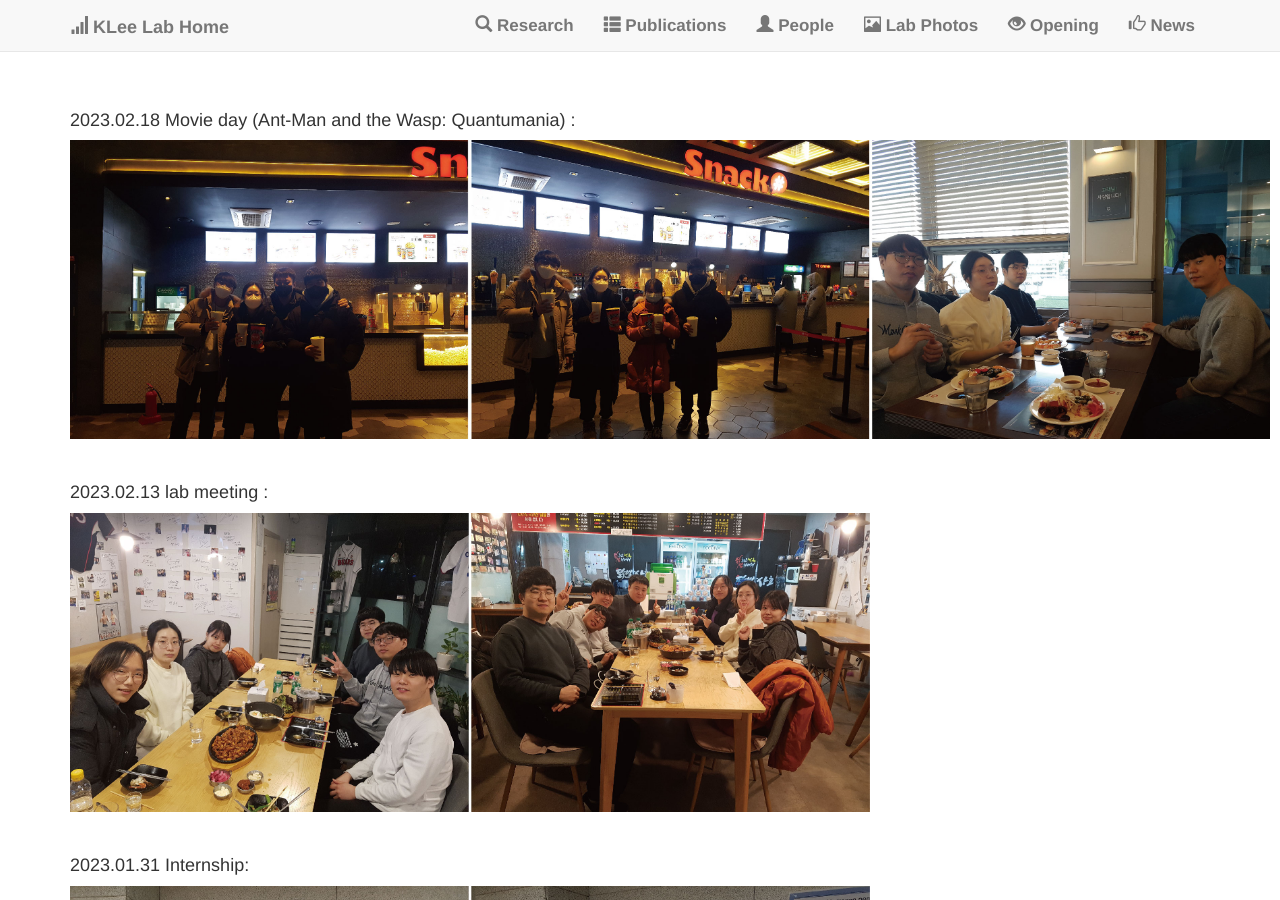
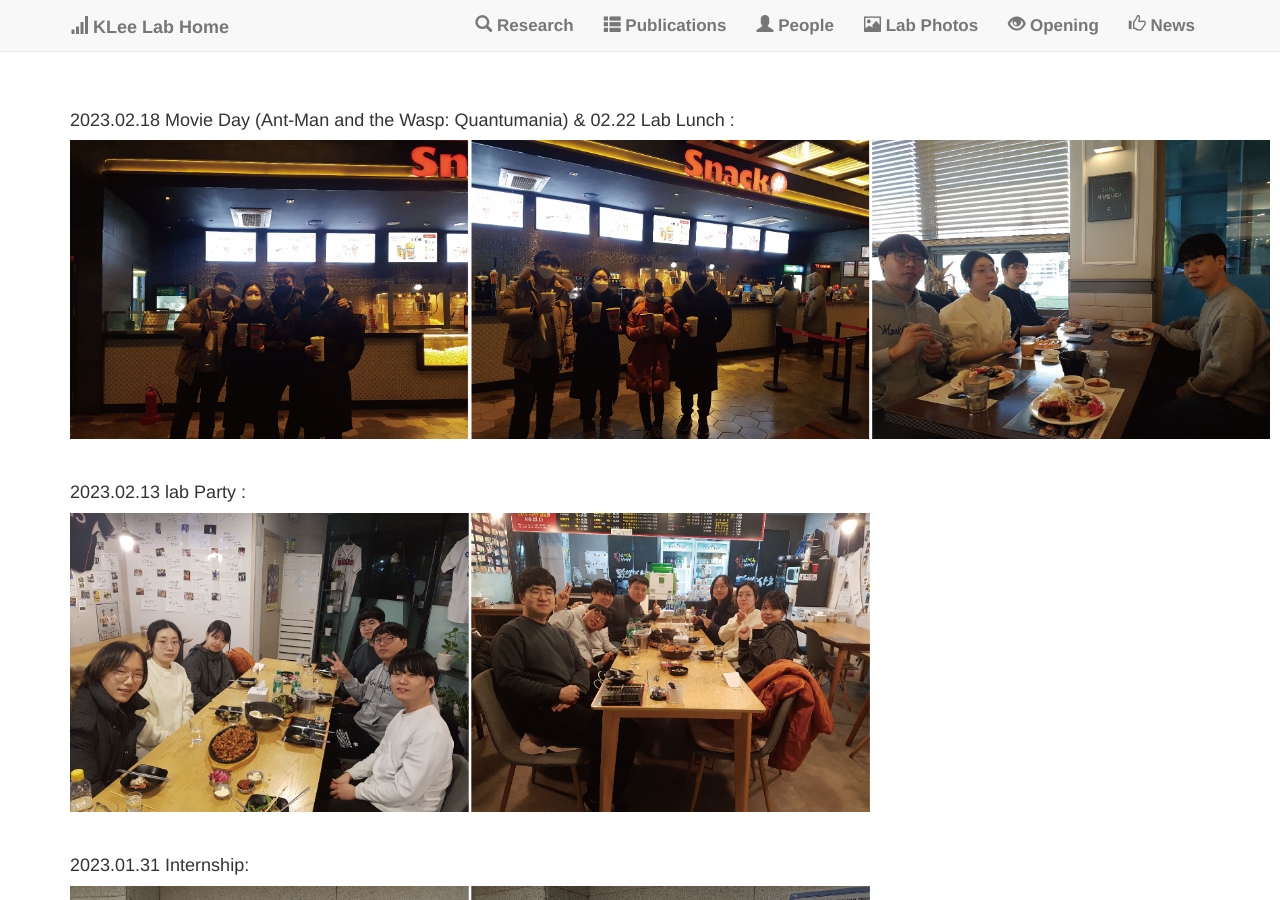
Before and after one commit to kleelab/kleelab.github.io, a Jekyll site: the page built from photos.html, in a window 1280 px wide and 900 px high. Built offline with Jekyll 4.4.1, drawn with Linux system fonts in a browser that asks for light colours; nearby versions of some CDN libraries; a style sheet for code colours, icons or effects is not loaded.

Commit message:
Update photos.html

```diff
--- a/photos.html
+++ b/photos.html
@@ -5,13 +5,13 @@ layout: default
 <div class="people">
     <div class="container">
 
- <h4>2023.02.18 Movie day (Ant-Man and the Wasp: Quantumania) :</h4>
+ <h4>2023.02.18 Movie Day (Ant-Man and the Wasp: Quantumania) & 02.22 Lab Lunch :</h4>
       <p>
        <img src="/images/20230218.jpg" width="1200">
        </p>
 <br>
 
-<h4>2023.02.13 lab meeting :</h4>
+<h4>2023.02.13 lab Party :</h4>
       <p>
        <img src="/images/20230213.jpg" width="800">
        </p>
```
